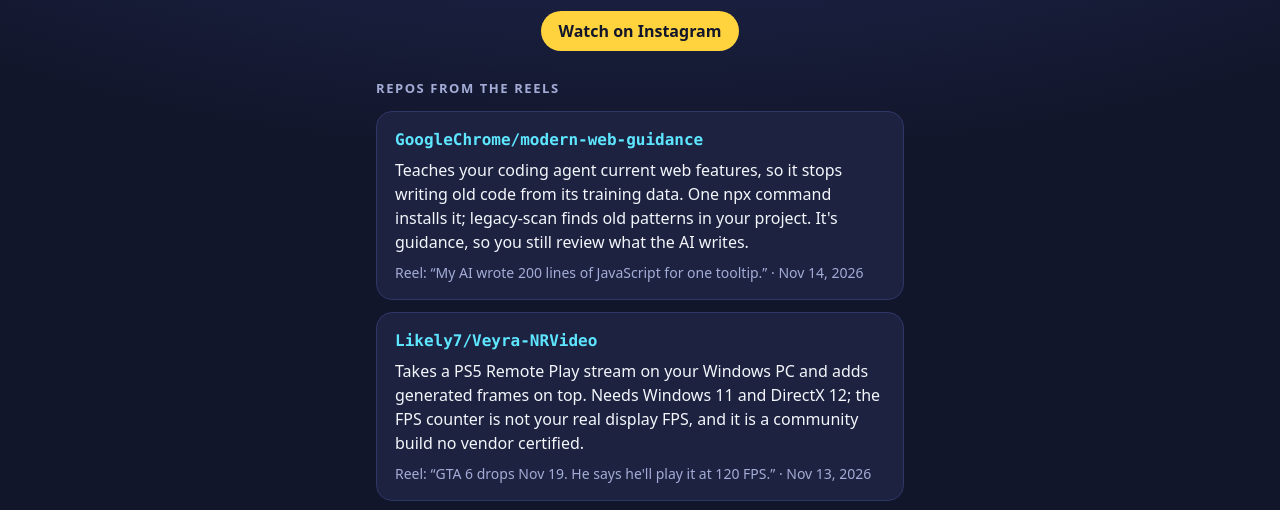
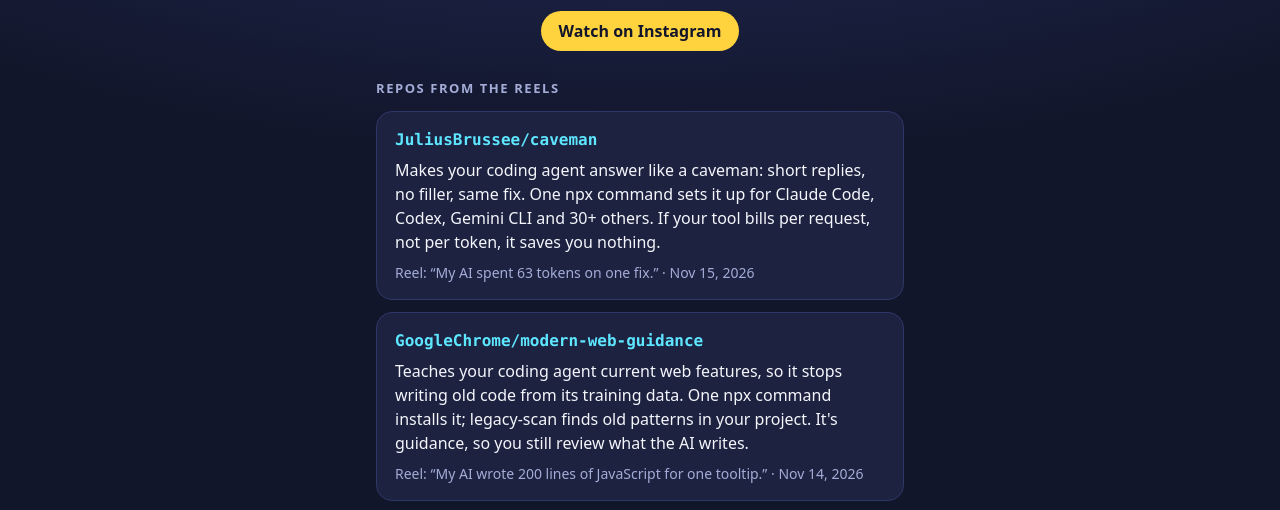
Before and after one commit to RizgarOzan/commitcinema, a plain HTML site: page index.html in a window 1280 px wide. Shown: the part 237-747 px from the top of the page. Drawn offline with Linux system fonts and the light colour scheme.

Commit message:
Add caveman from today's reel

```diff
--- a/index.html
+++ b/index.html
@@ -40,6 +40,12 @@
   </header>
 
   <h2>Repos from the reels</h2>
+
+  <a class="repo" href="https://github.com/JuliusBrussee/caveman">
+    <div class="name">JuliusBrussee/caveman</div>
+    <div class="what">Makes your coding agent answer like a caveman: short replies, no filler, same fix. One npx command sets it up for Claude Code, Codex, Gemini CLI and 30+ others. If your tool bills per request, not per token, it saves you nothing.</div>
+    <div class="meta">Reel: “My AI spent 63 tokens on one fix.” · Nov 15, 2026</div>
+  </a>
 
   <a class="repo" href="https://github.com/GoogleChrome/modern-web-guidance">
     <div class="name">GoogleChrome/modern-web-guidance</div>
```
Also changed, not shown: 1 other file.
